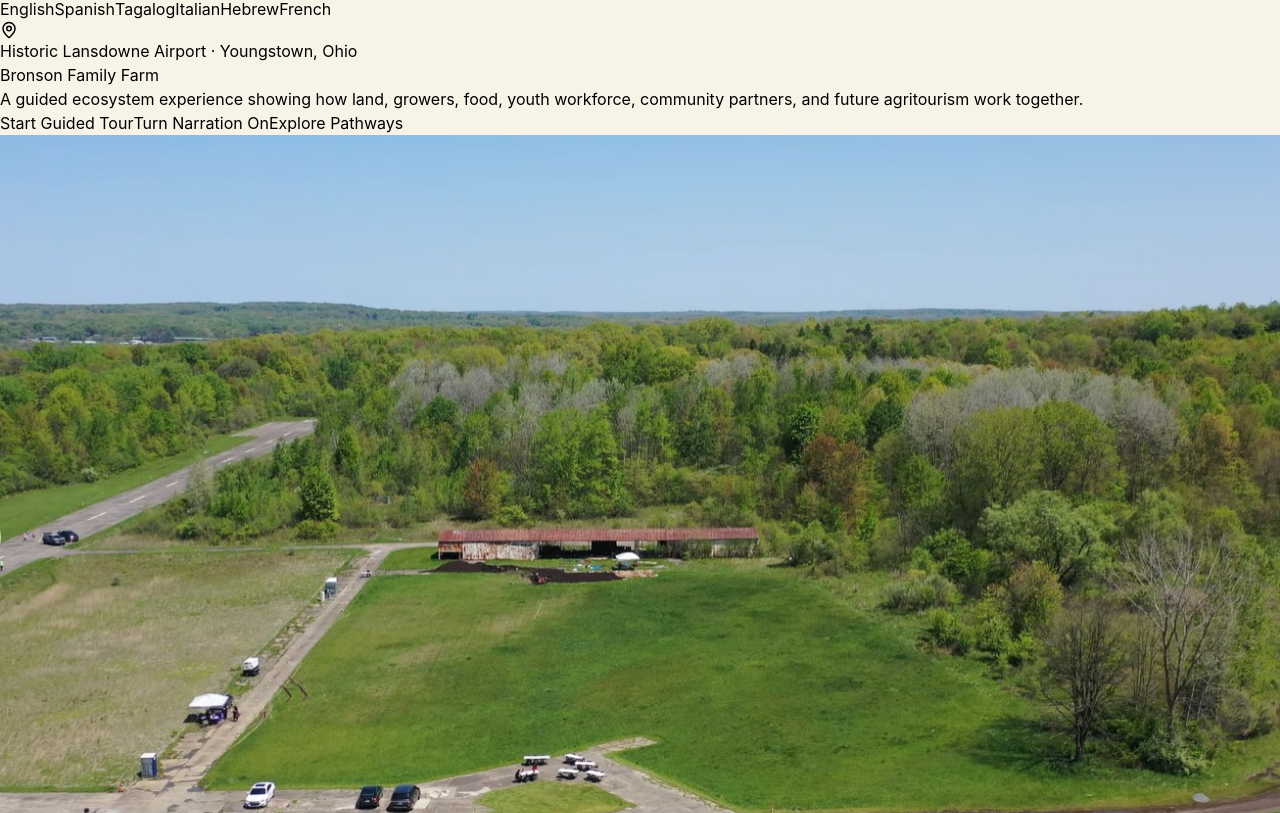
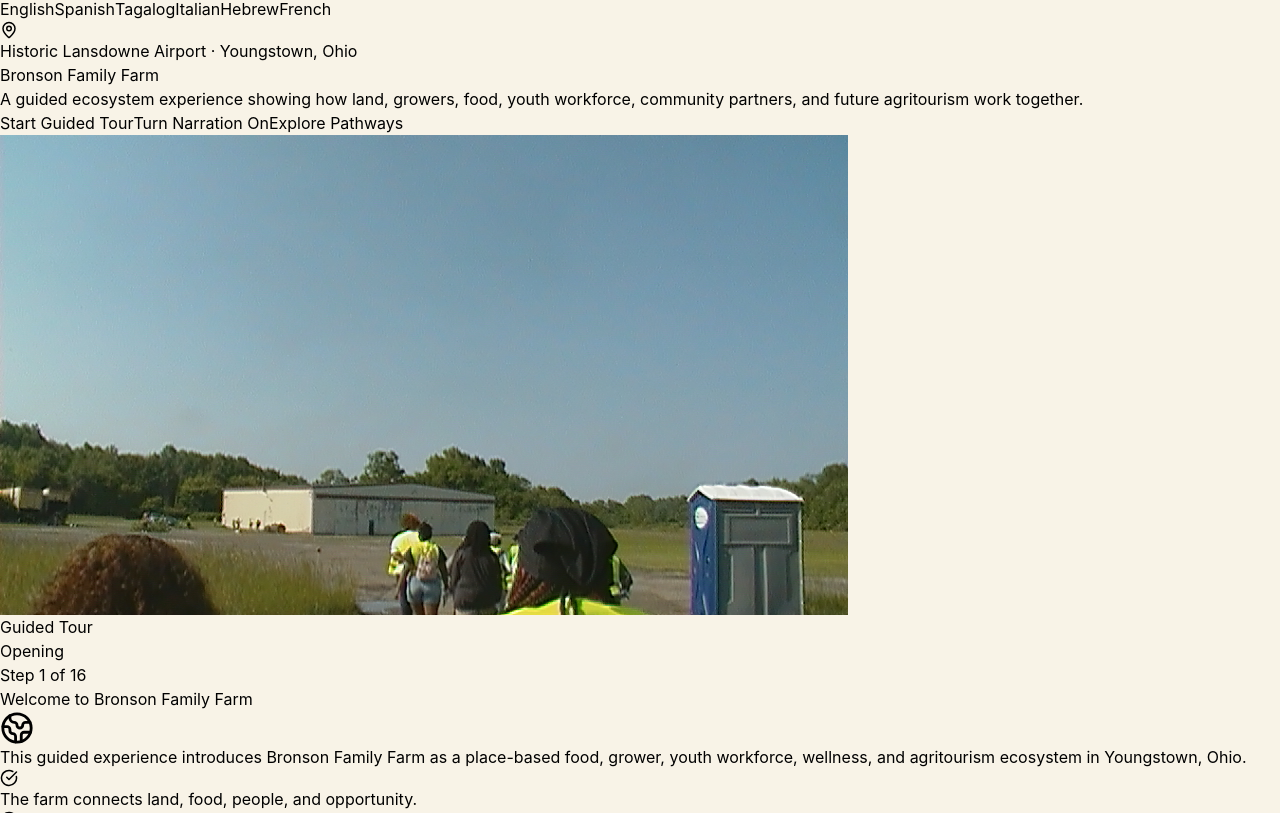
Before and after one commit to cburgessemail-gif/bronson-demo, a React (Vite) app: page / in a window 1280 px wide. Shown: the part 807-1620 px from the top of the page. Built offline with nearby package versions, Linux system fonts and the light colour scheme; the HTML template or start-up script is replaced by a standard one.

Commit message:
Reduce image set arrays to single images

```diff
--- a/src/App.tsx
+++ b/src/App.tsx
@@ -43,23 +43,23 @@
   | "ending";
 
 const imageSets: Record<PathwayKey | "hero" | TourStepKey, string[]> = {
-  hero: ["/GrowArea.jpg", "/SAM_0220.JPG", "/SAM_0221.JPG"],
-  welcome: ["/GrowArea.jpg", "/SAM_0220.JPG", "/SAM_0221.JPG"],
-  airport: ["/SAM_0220.JPG", "/SAM_0221.JPG", "/SAM_0222.JPG"],
-  youngstown: ["/SAM_0238.JPG", "/SAM_0249.JPG", "/SAM_0255.JPG"],
-  foodCost: ["/culniary_edibleflowers.jpeg", "/culniary_edibleflowers2.jpeg", "/SAM_0286.JPG"],
-  regenerative: ["/SAM_0257.JPG", "/SAM_0260.JPG", "/SAM_0274.JPG"],
-  ecosystem: ["/GrowArea.jpg", "/SAM_0275.JPG", "/SAM_0281.JPG"],
-  guest: ["/SAM_0281.JPG", "/SAM_0282.JPG", "/SAM_0286.JPG"],
-  customer: ["/culniary_edibleflowers.jpeg", "/culniary_edibleflowers2.jpeg", "/SAM_0288.JPG"],
-  marketplace: ["/SAM_0286.JPG", "/SAM_0288.JPG", "/SAM_0289.JPG"],
-  grower: ["/SAM_0290.JPG", "/SAM_0291.JPG", "/SAM_0293.JPG"],
-  youth: ["/Samaeera2.jpg", "/Sameera3.jpg", "/Samerra4.jpg", "/Samerra5.jpg", "/Samerra6.jpg"],
-  partners: ["/SAM_0305.JPG", "/SAM_0307.JPG", "/SAM_0308.JPG", "/SAM_0310.JPG", "/SAM_0313.JPG"],
-  distribution: ["/SAM_0286.JPG", "/SAM_0288.JPG", "/SAM_0289.JPG"],
-  agritourism: ["/SAM_0299.JPG", "/SAM_0301.JPG", "/SAM_0303.JPG"],
-  replication: ["/GrowArea.jpg", "/SAM_0313.JPG", "/SAM_0301.JPG"],
-  ending: ["/GrowArea.jpg", "/WolfSpider.jpg", "/snake.jpg"],
+  hero: ["/GrowArea.jpg"],
+  welcome: ["/SAM_0220.JPG"],
+  airport: ["/SAM_0221.JPG"],
+  youngstown: ["/SAM_0238.JPG"],
+  foodCost: ["/SAM_0249.JPG"],
+  regenerative: ["/SAM_0257.JPG"],
+  ecosystem: ["/SAM_0275.JPG"],
+  guest: ["/SAM_0281.JPG"],
+  customer: ["/culniary_edibleflowers.jpeg"],
+  marketplace: ["/culniary_edibleflowers2.jpeg"],
+  grower: ["/SAM_0290.JPG"],
+  youth: ["/Samaeera2.jpg"],
+  partners: ["/SAM_0305.JPG"],
+  distribution: ["/SAM_0288.JPG"],
+  agritourism: ["/SAM_0299.JPG"],
+  replication: ["/SAM_0301.JPG"],
+  ending: ["/WolfSpider.jpg"],
 };
 
 function SmartImage({
```
